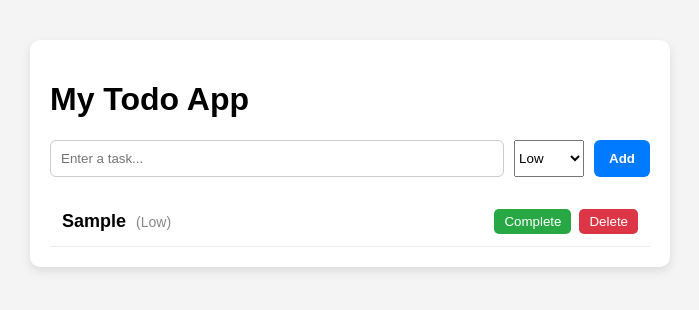
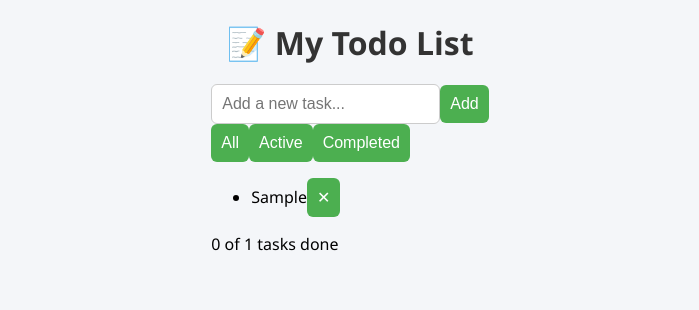
Before and after one commit to JJsoprano/todo-reacts, a React app: page / in a window 1280 px wide. Both pictures are taken after typing "Sample" into the empty fields and a click on the button "Add". Shown: the top 310 px of the page, without its empty margins (290-989 px from the left). Built offline with nearby package versions, Linux system fonts and the light colour scheme; the HTML template or start-up script is replaced by a standard one.

Commit message:
final: Cleaned up code, corrected task layout (bold title, vertical priority), and fixed checkbox

```diff
--- a/src/App.jsx
+++ b/src/App.jsx
@@ -1,71 +1,110 @@
-import React, { useState } from "react";
-import "./index.css";
+import { useState } from "react";
 
 function App() {
   const [tasks, setTasks] = useState([]);
-  const [text, setText] = useState("");
-  const [priority, setPriority] = useState("Low");
+  const [input, setInput] = useState("");
+  const [filter, setFilter] = useState("All"); // 👈 filter state
 
   const addTask = () => {
-    if (!text.trim()) return;
-    const newTask = {
-      id: Date.now(),
-      text,
-      priority,
-      completed: false
-    };
-    setTasks([...tasks, newTask]);
-    setText("");
-    setPriority("Low");
+    if (input.trim() === "") return;
+    setTasks([...tasks, { text: input, completed: false }]);
+    setInput("");
   };
 
-  const toggleComplete = (id) => {
-    setTasks(tasks.map(t =>
-      t.id === id ? { ...t, completed: !t.completed } : t
-    ));
+  const toggleTask = (index) => {
+    const newTasks = [...tasks];
+    newTasks[index].completed = !newTasks[index].completed;
+    setTasks(newTasks);
   };
 
-  const deleteTask = (id) => {
-    setTasks(tasks.filter(t => t.id !== id));
+  const removeTask = (index) => {
+    setTasks(tasks.filter((_, i) => i !== index));
   };
 
+  // 👇 filter logic
+  const filteredTasks = tasks.filter((task) => {
+    if (filter === "Active") return !task.completed;
+    if (filter === "Completed") return task.completed;
+    return true;
+  });
+
   return (
-    <div className="app-container">
-      <h1>My Todo App</h1>
+    <div className="min-h-screen flex items-center justify-center bg-gradient-to-r from-indigo-500 via-purple-500 to-pink-500 p-4">
+      <div className="bg-white shadow-2xl rounded-xl p-6 w-full max-w-md">
+        <h1 className="text-3xl font-bold text-center text-gray-800 mb-6">
+          📝 My Todo List
+        </h1>
 
-      <div className="task-form">
+        {/* Input + Add Button */}
+        <div className="flex gap-2 mb-4">
           <input
-          value={text}
-          onChange={(e) => setText(e.target.value)}
-          placeholder="Enter a task..."
+            type="text"
+            value={input}
+            onChange={(e) => setInput(e.target.value)}
+            placeholder="Add a new task..."
+            className="flex-1 px-4 py-2 rounded-lg border focus:outline-none focus:ring-2 focus:ring-indigo-400"
           />
-        <select value={priority} onChange={(e) => setPriority(e.target.value)}>
-          <option>Low</option>
-          <option>Medium</option>
-          <option>High</option>
-        </select>
-        <button onClick={addTask}>Add</button>
+          <button
+            onClick={addTask}
+            className="bg-indigo-500 text-white px-4 py-2 rounded-lg hover:bg-indigo-600 transition"
+          >
+            Add
+          </button>
         </div>
 
-      {tasks.map((task) => (
-        <div key={task.id} className="task">
-          <div>
+        {/* Filter Buttons */}
+        <div className="flex justify-center gap-2 mb-6">
+          {["All", "Active", "Completed"].map((f) => (
+            <button
+              key={f}
+              onClick={() => setFilter(f)}
+              className={`px-3 py-1 rounded-lg font-medium transition ${
+                filter === f
+                  ? "bg-indigo-500 text-white"
+                  : "bg-gray-200 text-gray-700 hover:bg-gray-300"
+              }`}
+            >
+              {f}
+            </button>
+          ))}
+        </div>
+
+        {/* Task List */}
+        <ul className="space-y-3">
+          {filteredTasks.length === 0 ? (
+            <li className="text-center text-gray-400 italic">No tasks</li>
+          ) : (
+            filteredTasks.map((task, index) => (
+              <li
+                key={index}
+                className="flex justify-between items-center bg-gray-100 px-4 py-2 rounded-lg shadow"
+              >
                 <span
-              className="task-text"
-              style={{ textDecoration: task.completed ? "line-through" : "none" }}
+                  onClick={() => toggleTask(index)}
+                  className={`cursor-pointer ${
+                    task.completed
+                      ? "line-through text-gray-400"
+                      : "text-gray-800"
+                  }`}
                 >
                   {task.text}
                 </span>
-            <span className="task-priority">({task.priority})</span>
-          </div>
-          <div className="task-buttons">
-            <button className="complete" onClick={() => toggleComplete(task.id)}>
-              {task.completed ? "Undo" : "Complete"}
+                <button
+                  onClick={() => removeTask(index)}
+                  className="text-red-500 hover:text-red-700 font-bold"
+                >
+                  ✕
                 </button>
-            <button className="delete" onClick={() => deleteTask(task.id)}>Delete</button>
+              </li>
+            ))
+          )}
+        </ul>
+
+        {/* Footer */}
+        <div className="mt-6 text-sm text-gray-500 text-center">
+          {tasks.filter((t) => t.completed).length} of {tasks.length} tasks done
         </div>
       </div>
-      ))}
     </div>
   );
 }
--- a/src/index.css
+++ b/src/index.css
@@ -1,89 +1,114 @@
-/* index.css - custom styling */
-
+/* General App Layout */
 body {
-  font-family: Arial, Helvetica, sans-serif;
-  background-color: #f4f4f4;
+font-family: 'Segoe UI', Tahoma, Geneva, Verdana, sans-serif;
+background: #f4f6f9;
 margin: 0;
 padding: 0;
+display: flex;
+justify-content: center;
+align-items: flex-start;
+min-height: 100vh;
 }
 
-/* container */
 .app-container {
-  max-width: 600px;
-  margin: 40px auto;
+background: #fff;
+margin-top: 50px;
+width: 400px;
+border-radius: 12px;
+box-shadow: 0 6px 15px rgba(0,0,0,0.1);
 padding: 20px;
-  background: white;
-  border-radius: 10px;
-  box-shadow: 0 4px 10px rgba(0,0,0,0.1);
 }
 
-/* input and button row */
-.task-form {
-  display: flex;
-  gap: 10px;
+/* Header */
+h1 {
+text-align: center;
+color: #333;
 margin-bottom: 20px;
 }
 
-.task-form input {
-  flex: 1;
-  padding: 10px;
-  border: 1px solid #ccc;
-  border-radius: 6px;
+/* Task Form */
+form {
+display: flex;
+flex-direction: column;
+gap: 10px;
 }
 
-.task-form button {
-  padding: 10px 15px;
-  border: none;
-  background: #007bff;
-  color: white;
-  font-weight: bold;
+input[type="text"] {
+padding: 10px;
+font-size: 16px;
 border-radius: 6px;
-  cursor: pointer;
+border: 1px solid #ccc;
 }
 
-.task-form button:hover {
-  background: #0056b3;
+select {
+padding: 10px;
+font-size: 14px;
+border-radius: 6px;
+border: 1px solid #ccc;
 }
 
-/* tasks */
-.task {
+button {
+padding: 10px;
+background: #4CAF50;
+border: none;
+border-radius: 6px;
+color: white;
+cursor: pointer;
+font-size: 16px;
+transition: background 0.2s ease;
+}
+
+button:hover {
+background: #45a049;
+}
+
+/* Task List */
+.task-list {
+margin-top: 20px;
+}
+
+.task-item {
 display: flex;
 justify-content: space-between;
 align-items: center;
+background: #fafafa;
 padding: 12px;
-  border-bottom: 1px solid #eee;
+border: 1px solid #eee;
+border-radius: 8px;
+margin-bottom: 10px;
+transition: transform 0.2s ease, box-shadow 0.2s ease;
 }
 
-.task-text {
-  font-size: 18px;
+.task-item:hover {
+transform: translateY(-2px);
+box-shadow: 0 3px 6px rgba(0,0,0,0.1);
+}
+
+/* Completed Tasks */
+.task-item.completed span {
+text-decoration: line-through;
+color: #888;
+}
+
+/* Priority Badges */
+.priority {
+padding: 4px 8px;
+border-radius: 6px;
+font-size: 12px;
 font-weight: bold;
 }
 
-.task-priority {
-  font-size: 14px;
-  color: #888;
-  margin-left: 10px;
-}
-
-.task-buttons button {
-  margin-left: 8px;
-  padding: 5px 10px;
-  border: none;
-  border-radius: 5px;
-  cursor: pointer;
-}
-
-.task-buttons .edit {
-  background: #ffc107;
-  color: #000;
-}
-
-.task-buttons .delete {
-  background: #dc3545;
+.priority.high {
+background: #f28b82;
 color: white;
 }
 
-.task-buttons .complete {
-  background: #28a745;
+.priority.medium {
+background: #fbbc04;
+color: #333;
+}
+
+.priority.low {
+background: #81c995;
 color: white;
 }
```
Lines whose indentation alone changed are shown as unchanged.
